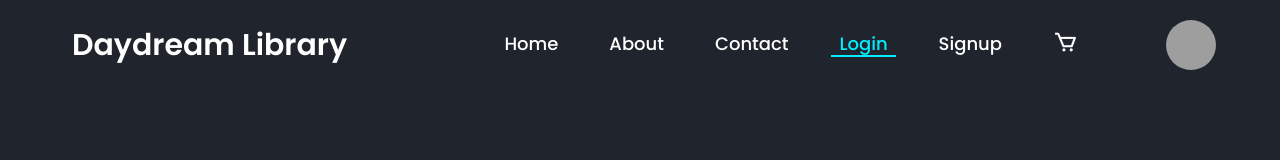
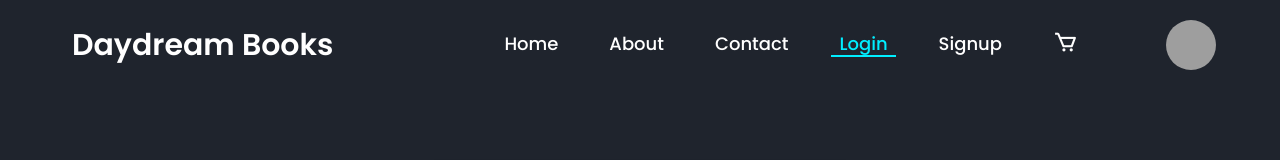
Before and after one commit to Nishant825/react-frontend, a React (Vite) app: page /login in a window 1280 px wide. Shown: the top 160 px of the page. Built offline with nearby package versions, Linux system fonts and the light colour scheme; grey boxes are pictures that could not be loaded.

Commit message:
setup gh-pages

```diff
--- a/package.json
+++ b/package.json
@@ -4,7 +4,10 @@
   "version": "0.0.0",
   "type": "module",
   "scripts": {
+    "serve": "npm run serve",
     "dev": "vite",
+    "predeploy" : "npm run build",
+    "deploy" : "gh-pages -d build",
     "build": "vite build",
     "lint": "eslint . --ext js,jsx --report-unused-disable-directives --max-warnings 0",
     "preview": "vite preview"
@@ -24,6 +27,7 @@
     "eslint-plugin-react": "^7.33.2",
     "eslint-plugin-react-hooks": "^4.6.0",
     "eslint-plugin-react-refresh": "^0.4.4",
+    "gh-pages": "^6.1.1",
     "vite": "^5.0.0"
   }
 }
--- a/src/components/navbar/Navbar.jsx
+++ b/src/components/navbar/Navbar.jsx
@@ -38,7 +38,7 @@ export default function Navbar() {
       <ToastContainer autoClose={1000} />
       <header>
         <a href="#" className="logo">
-          Daydream Library
+          Daydream Books
         </a>
         <nav className="lib-navbar">
           <div>
```
Also changed, not shown: 1 other file (tests, documents, lock files or other folders).
